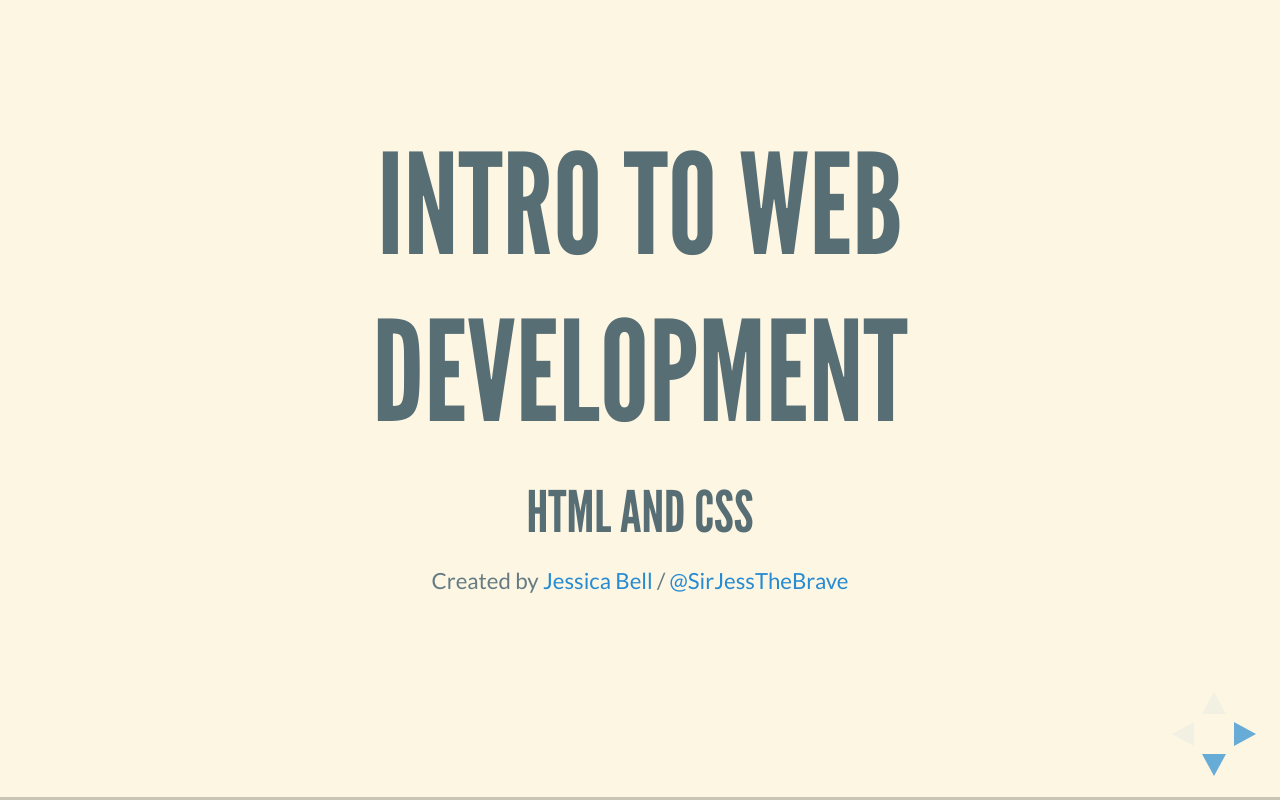
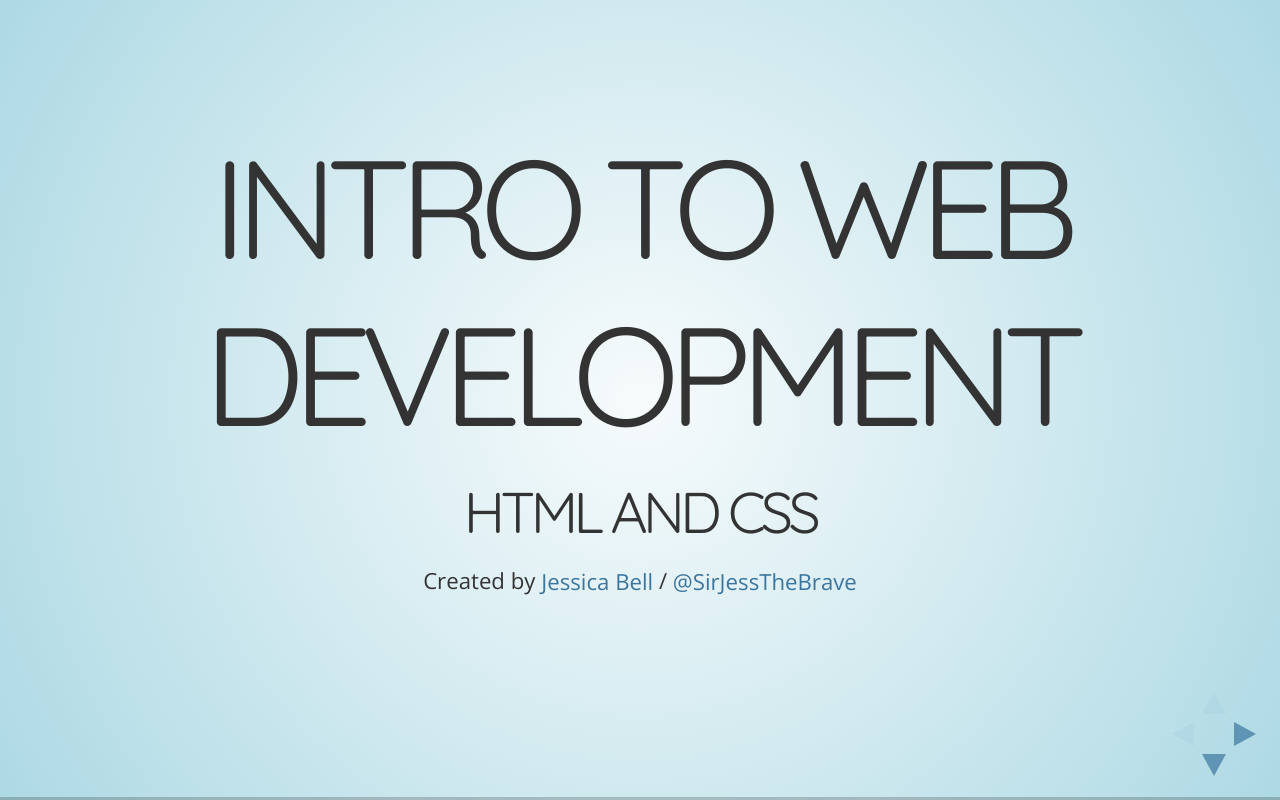
Before and after one commit to sirjessthebrave/intro-html-css, a plain HTML site: page index.html in a window 1280 px wide. Drawn offline with nearby package versions, Linux system fonts and the light colour scheme; files that its build step writes are made by us from their sources.

Commit message:
changing theme

```diff
--- a/index.html
+++ b/index.html
@@ -15,7 +15,7 @@
 		<!-- <meta name="viewport" content="width=device-width, initial-scale=1.0, maximum-scale=1.0, user-scalable=no"> -->
 
 		<link rel="stylesheet" href="css/reveal.css">
-		<link rel="stylesheet" href="css/theme/solarized.css" id="theme">
+		<link rel="stylesheet" href="css/theme/sky.css" id="theme">
 
 		<!-- Theme used for syntax highlighting of code -->
 		<link rel="stylesheet" href="lib/css/zenburn.css">
```
